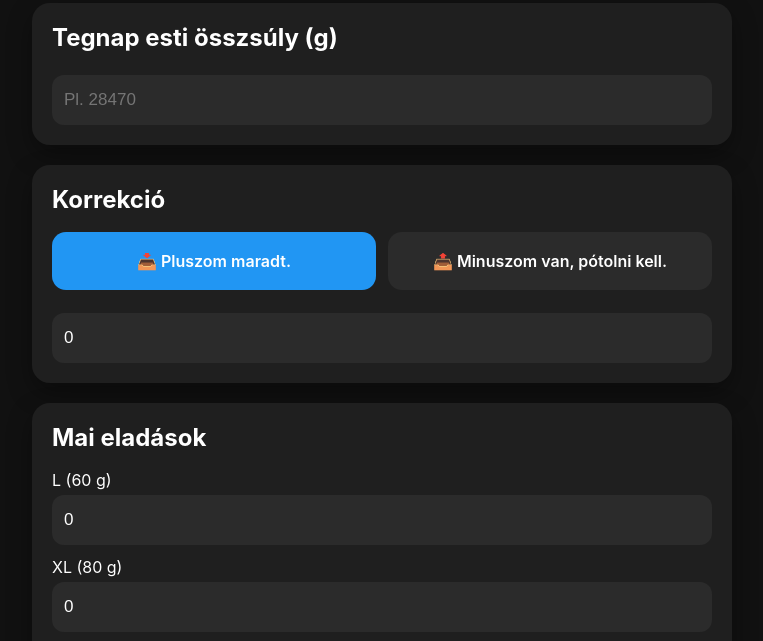
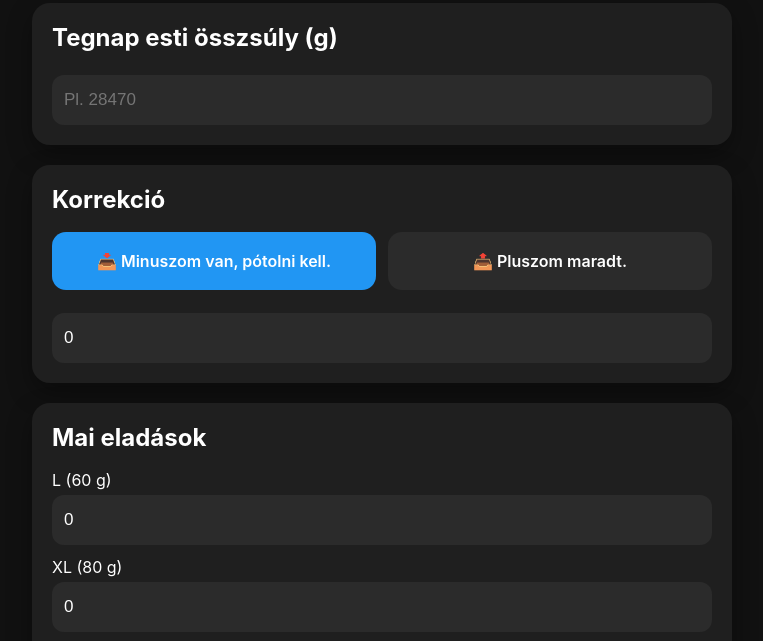
Before and after one commit to vlajos004/kimintvetugyarat, a plain HTML site: page index.html in a window 1280 px wide. Shown: the part 81-722 px from the top of the page, without its empty margins (258-1021 px from the left). Drawn offline with Linux system fonts and the light colour scheme.

Commit message:
Update index.html

```diff
--- a/index.html
+++ b/index.html
@@ -19,11 +19,11 @@
     <div class="toggleButtons">
 
         <div id="receivedBtn" class="toggle active">
-    📥 Pluszom maradt.
+    📥 Minuszom van, pótolni kell.
 </div>
 
 <div id="takenBtn" class="toggle">
-    📤 Minuszom van, pótolni kell.
+    📤 Pluszom maradt.
 </div>
 
     </div>
```
